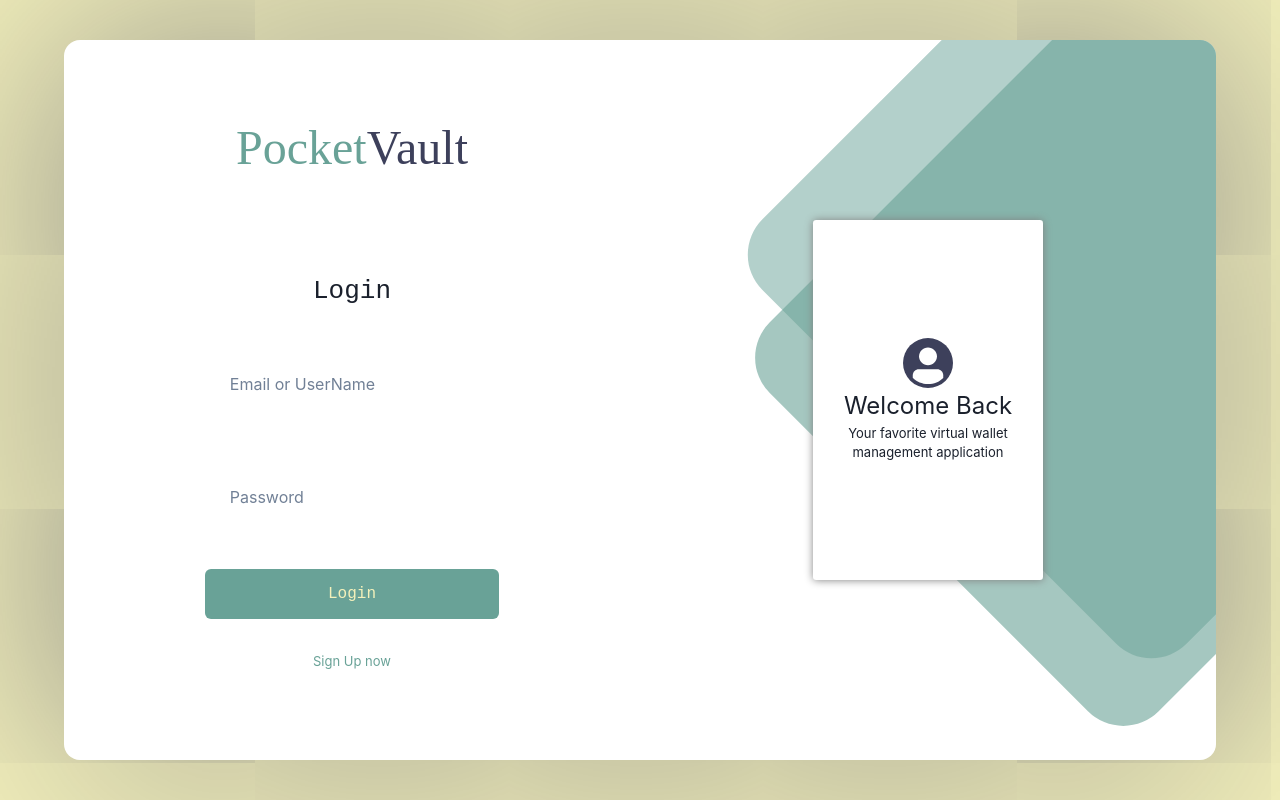
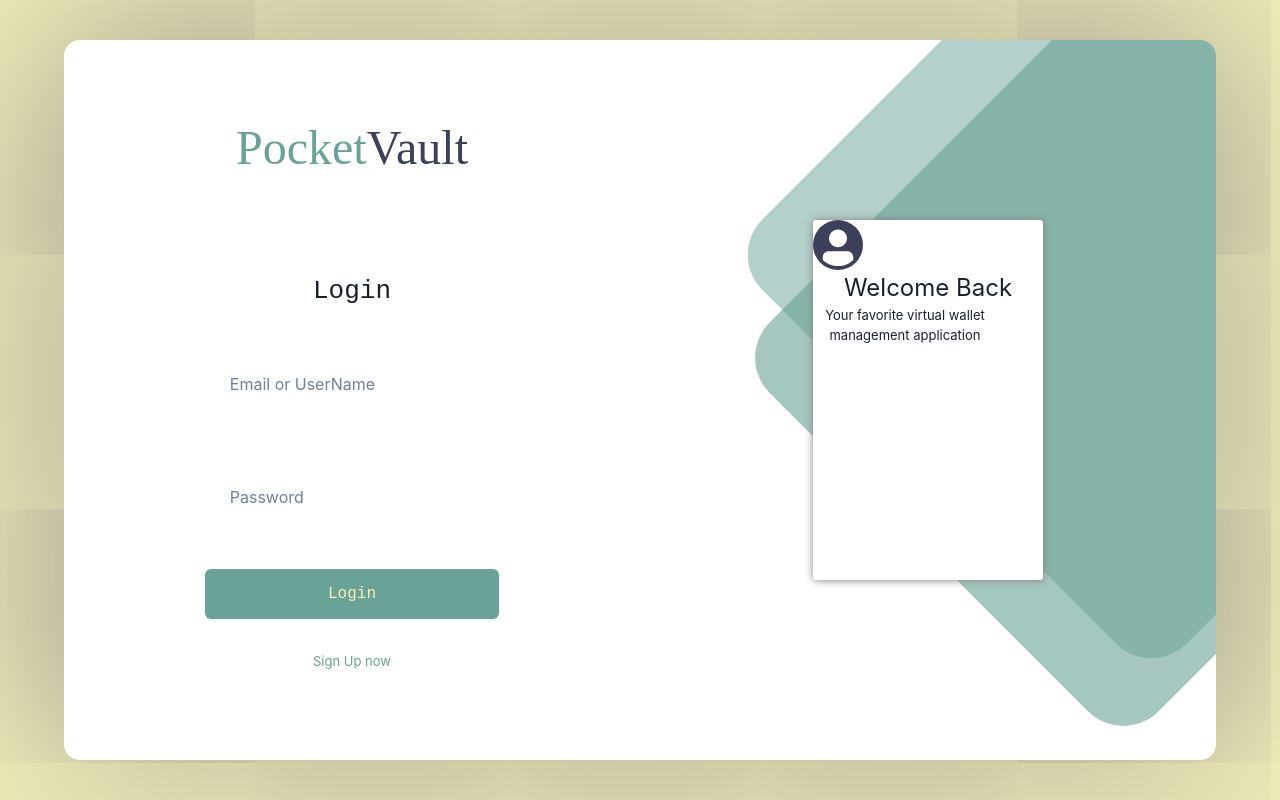
Before and after one commit to VisioneerHEI/PocketVault-Front, a React (Create React App) app: page /login in a window 1280 px wide. Built offline with nearby package versions, Linux system fonts and the light colour scheme.

Commit message:
fix: login and sign up resposivity

```diff
--- a/src/components/form.jsx
+++ b/src/components/form.jsx
@@ -30,6 +30,7 @@ const Form = ({ name, additional, inputs, reverse, error }) => {
         right='-200px'
         transform='rotate(45deg)'
         opacity='.5'
+        zIndex="0"
       />
       <Flex
         bgColor={color.primary}
@@ -40,12 +41,14 @@ const Form = ({ name, additional, inputs, reverse, error }) => {
         right='-200px'
         transform='rotate(45deg)'
         opacity='.6'
+        zIndex="0"
       />
       <Flex
-        w='50%'
+        w={['100%', '100%', '50%']}
         h='100%'
         flexDir='column'
         alignItems='center'
+        zIndex="1"
       >
         <Flex
           fontFamily='cursive'
@@ -79,7 +82,7 @@ const Form = ({ name, additional, inputs, reverse, error }) => {
         </Flex>
       </Flex>
       <Flex
-        w='50%'
+        w={['0%', '0%', '50%']}
         h='100%'
         justifyContent='center'
         alignItems='center'
@@ -95,6 +98,7 @@ const Form = ({ name, additional, inputs, reverse, error }) => {
           flexDir='column'
           borderRadius='.2em'
           shadow='.01em .01em .5em gray'
+          display={['none', 'none', 'block']}
         >
           <Avatar borderRadius='100%' backgroundColor={color.dark} w='50px' h='50px' />
           <Text
```
